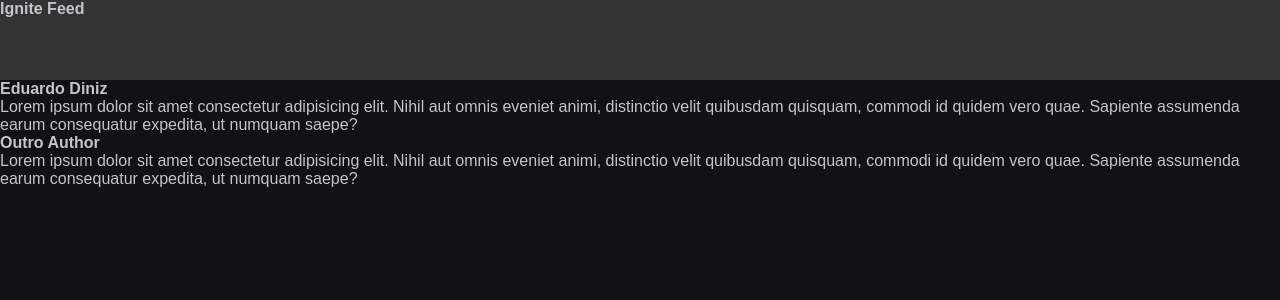
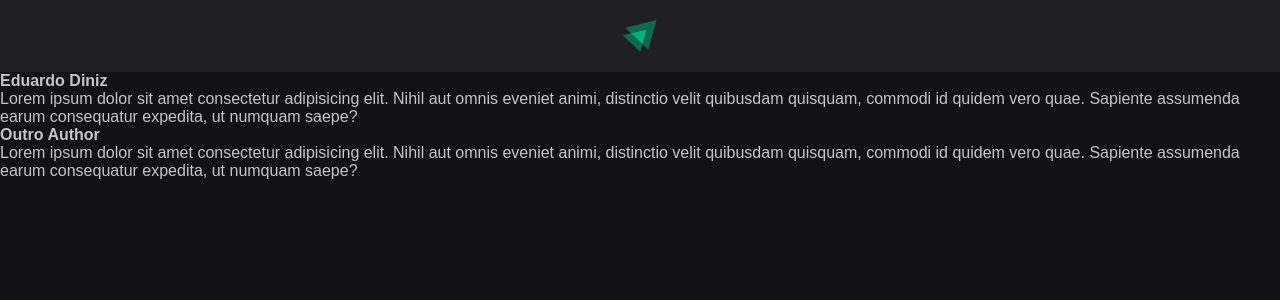
Before and after one commit to DinizEduardo/fundamentos-reactjs-ignite, a React (Vite) app: page / in a window 1280 px wide. Shown: the top 300 px of the page. Built offline with nearby package versions, Linux system fonts and the light colour scheme.

Commit message:
feat: componente header

```diff
--- a/src/components/Header.jsx
+++ b/src/components/Header.jsx
@@ -1,9 +1,11 @@
-import styles from './Header.module.css'
+import styles from './Header.module.css';
+
+import igniteLogo from '../assets/ignite-logo.svg';
 
 export function Header() {
   return (
     <header className={styles.header}>
-      <strong>Ignite Feed</strong>
+      <img src={igniteLogo} alt="Logotipo do Ignite" />
     </header>
   )
 }
--- a/src/components/Header.module.css
+++ b/src/components/Header.module.css
@@ -1,4 +1,10 @@
 .header {
-  background: #333;
-  height: 80px
+  background: var(--gray-800);
+  display: flex;
+  justify-content: center;
+  padding: 1.25rem 0;
 }
+
+.header img {
+  height: 2rem;
+}
```
Also changed, not shown: src/assets/ignite-logo.svg (added).
